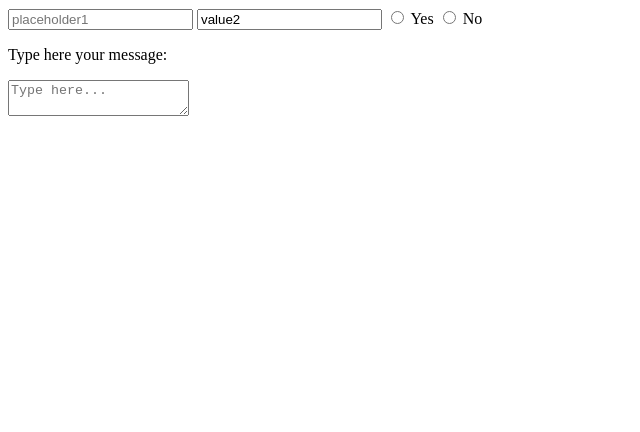
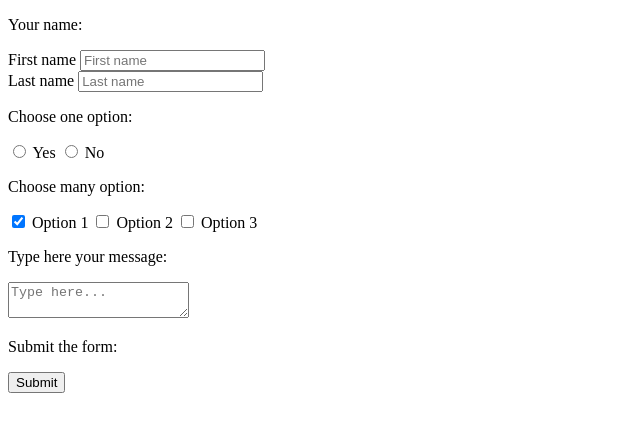
Before and after one commit to rob-now/Web-forms, a plain HTML site: page index.html in a window 1280 px wide. Shown: the whole page, without its empty margins (0-640 px from the left). Drawn offline with Linux system fonts and the light colour scheme.

Commit message:
Form fields, types and labels

```diff
--- a/index.html
+++ b/index.html
@@ -9,14 +9,32 @@
 </head>
 <body>
     <form>
-        <input type="text" name="name1" placeholder="placeholder1">
-        <input type="text" name="name2" value="value2">
-        <input type="radio" name="choice" value="yes" id="choice1">
+        <p>Your name:</p>
+        <label for="first-name">First name</label>
+        <input type="text" name="first-name" placeholder="First name" id="first-name">
+        <br/>
+        <label for="last-name">Last name</label>
+        <input type="text" name="last-name" placeholder="Last name" id="last-name">
+
+        <p>Choose one option:</p>
+        <input type="radio" name="single-choice" value="yes" id="choice1">
         <label for="choice1">Yes</label>
-        <input type="radio" name="choice" value="no" id="choice2">
+        <input type="radio" name="single-choice" value="no" id="choice2">
         <label for="choice2">No</label>
+
+        <p>Choose many option:</p>
+        <input type="checkbox" name="multiple-choice" value="option 1" id="option-1" checked>
+        <label for="option-1">Option 1</label>
+        <input type="checkbox" name="multiple-choice" value="option 2" id="option-2">
+        <label for="option-2">Option 2</label>
+        <input type="checkbox" name="multiple-choice" value="option 3" id="option-3">
+        <label for="option-3">Option 3</label>
+
         <p>Type here your message:</p>
         <textarea placeholder="Type here..."></textarea>
+
+        <p>Submit the form:</p>
+        <input type="submit" name="submit" id="submit-form">
     </form>
 </body>
 </html>
```
